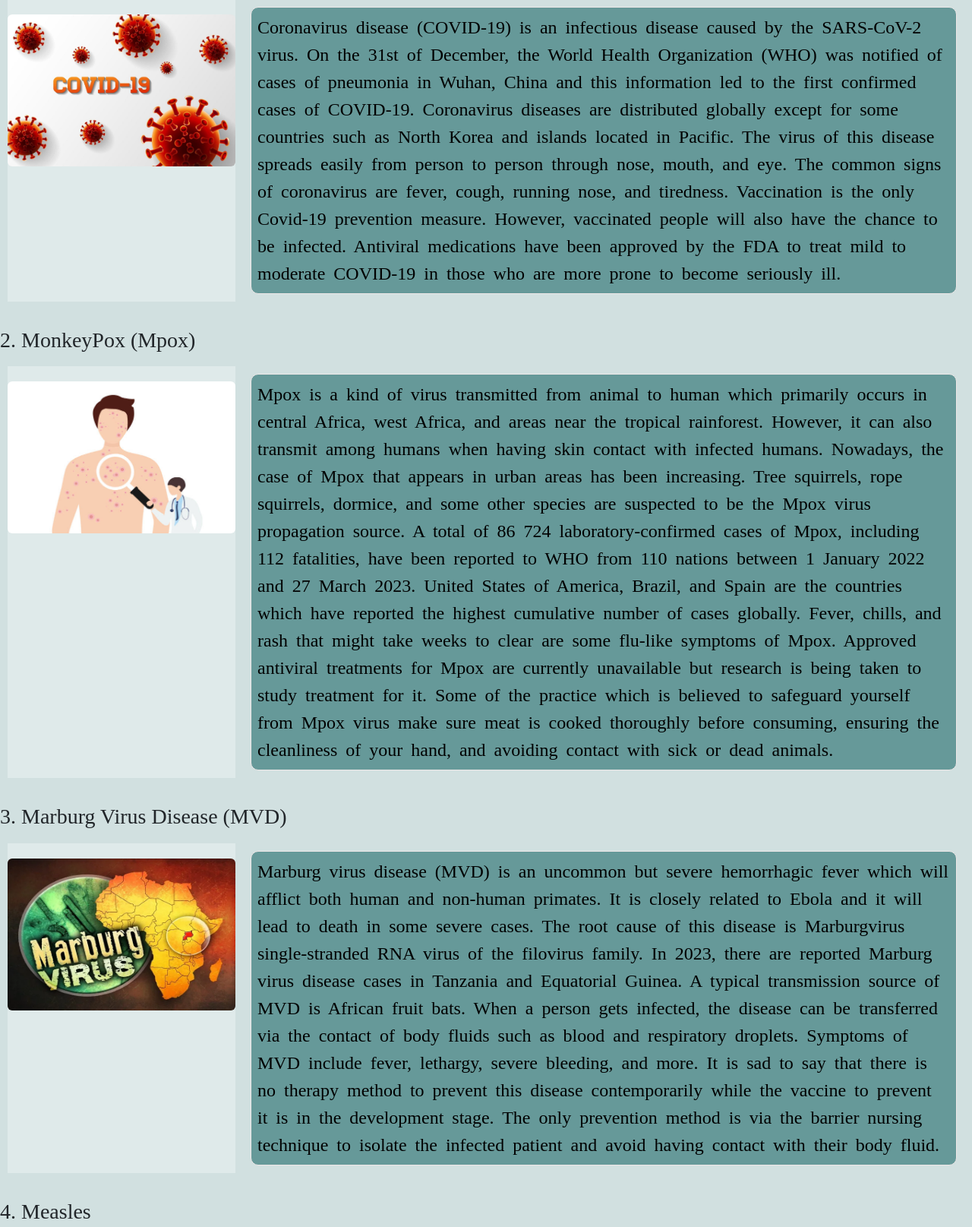
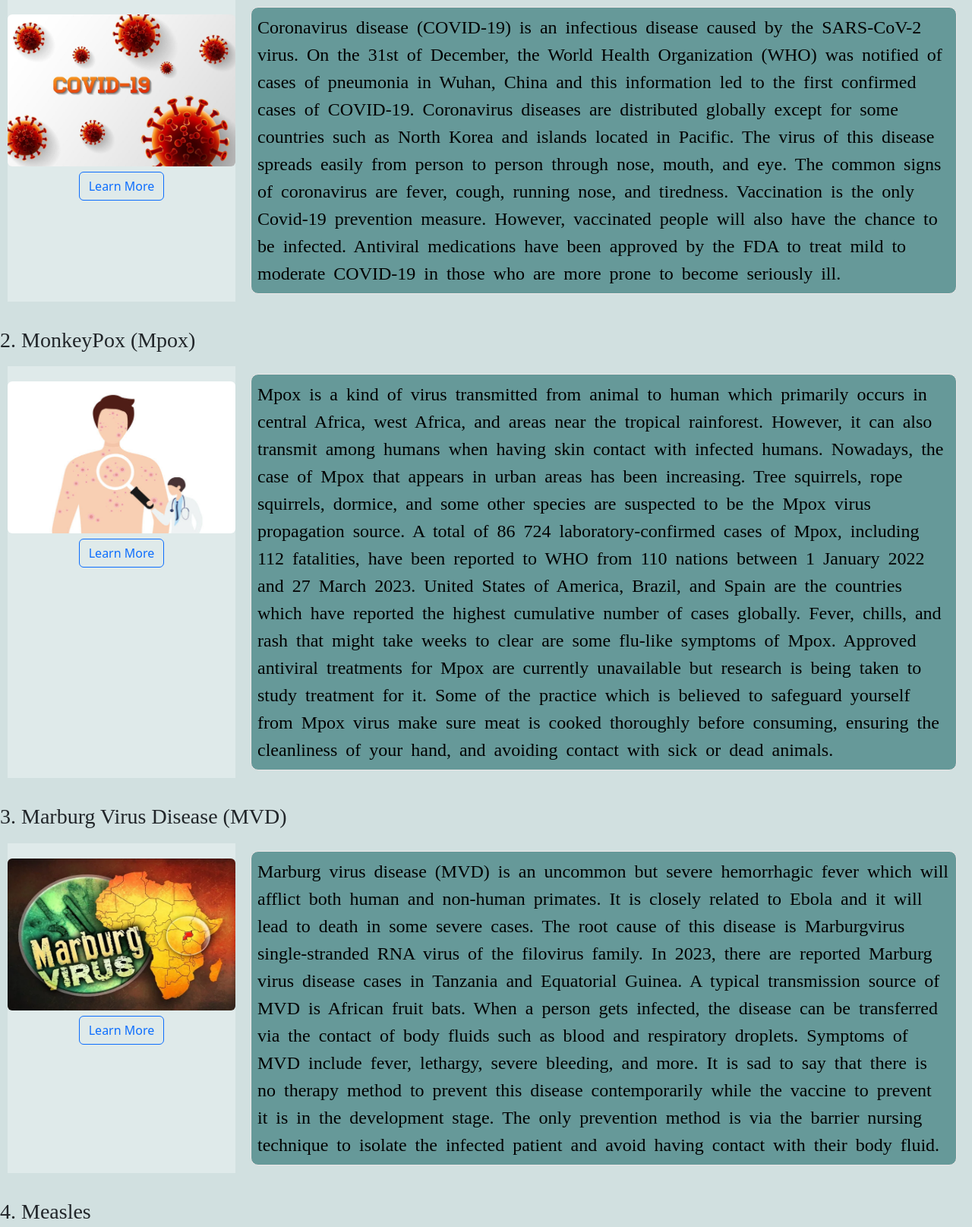
Before and after one commit to xiaoyu163/public-health, a PHP site: page /current.php in a window 1280 px wide. Shown: the part 295-1910 px from the top of the page at 76% size. Run offline with PHP 8.4, Linux system fonts and the light colour scheme.

Commit message:
Update current.php

```diff
--- a/current.php
+++ b/current.php
@@ -75,7 +75,7 @@
   <h3 class=point>  1. Coronavirus Disease (Covid 19)</h3>
   <div class="grid-container">
     <div div class=item1 >
-      <image src="images/Covid 19.jpg" class="rounded"  width=300 height=200>
+      <image src="images/Covid 19.jpg" class="rounded"  width=300 height=200> <br> <a class="btn btn-outline-primary" href="https://www.mayoclinic.org/diseases-conditions/coronavirus/symptoms-causes/syc-20479963">Learn More</a>
     </div>
         <p class=p1>
           <?php
@@ -91,7 +91,7 @@
  <h3 class=point>  2. MonkeyPox (Mpox)</h3>
   <div class="grid-container">
     <div div class=item1 >
-      <image src="images/Monkeypox.jpg" class="rounded"  width=300 height=200>
+      <image src="images/Monkeypox.jpg" class="rounded"  width=300 height=200> <br> <a class="btn btn-outline-primary" href="https://www.who.int/news-room/fact-sheets/detail/monkeypox">Learn More</a>
     </div>
     <p class=p1>
       <?php
@@ -107,7 +107,7 @@
  <h3 class=point>  3. Marburg Virus Disease (MVD)</h3>
   <div class="grid-container">
     <div class=item1 >
-      <image src="images/marburg.jpg" class="rounded"  width=300 height=200>
+      <image src="images/marburg.jpg" class="rounded"  width=300 height=200> <br> <a class="btn btn-outline-primary" href="https://www.cdc.gov/vhf/marburg/outbreaks/chronology.html">Learn More</a>
     </div>
         <p class=p1>
           <?php
@@ -123,7 +123,7 @@
   <h3 class=point>  4. Measles</h3>
   <div class="grid-container">
     <div class=item1 >
-      <image src="images/Measles.jpg" class="rounded"  width=300 height=200>
+      <image src="images/Measles.jpg" class="rounded"  width=300 height=200> <br> <a class="btn btn-outline-primary" href="https://www.mayoclinic.org/diseases-conditions/measles/symptoms-causes/syc-20374857">Learn More</a>
     </div>
         <p class=p1>
           <?php
@@ -139,7 +139,7 @@
   <h3 class=point>  5. Avian Influenza A (H5N1)</h3>
   <div class="grid-container">
     <div class=item1 >
-      <image src="images/H5N1.jpg" class="rounded"  width=300 height=200>
+      <image src="images/H5N1.jpg" class="rounded"  width=300 height=200> <br> <a class="btn btn-outline-primary" href="https://www.who.int/news-room/questions-and-answers/item/influenza-h5n1">Learn More</a>
     </div>
         <p class=p1>
           <?php
```
